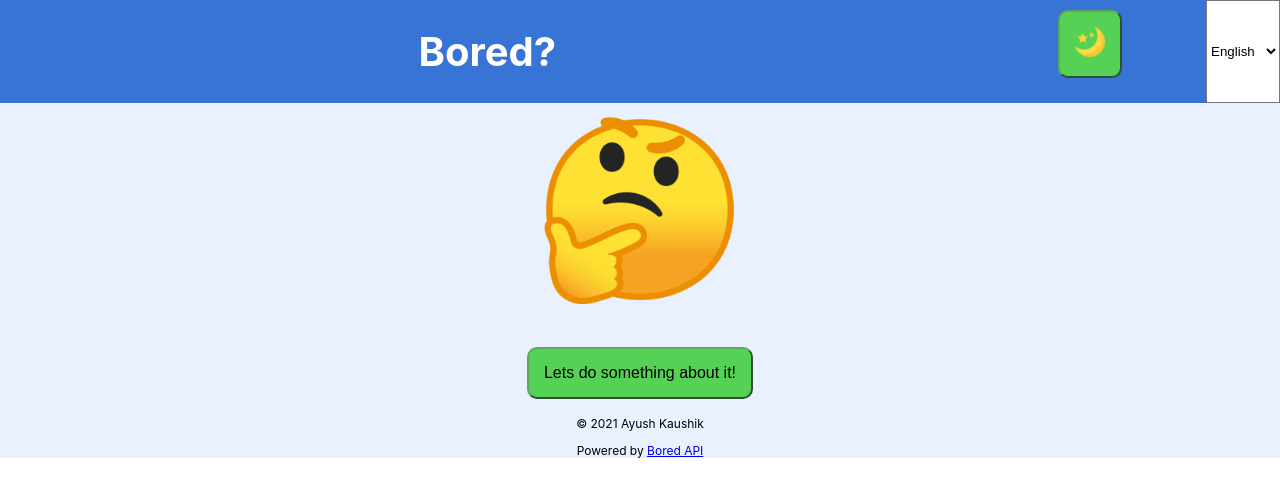
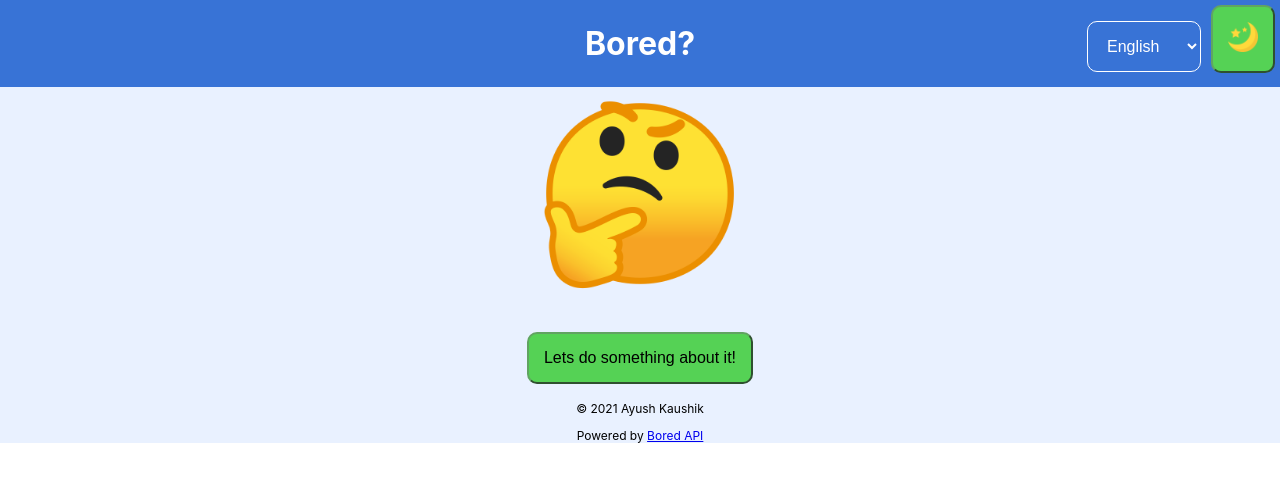
Before and after one commit to Ayush-Kaushik/boredom-busters, a React (Create React App) app: page / in a window 1280 px wide. Shown: the top 496 px of the page. Built offline with nearby package versions, Linux system fonts and the light colour scheme.

Commit message:
Fixed the dropdown and made slight change to the header layout

```diff
--- a/src/components/Header.tsx
+++ b/src/components/Header.tsx
@@ -13,10 +13,9 @@ const Header: React.FC = ({ children }) => {
             </div>
 
             <div className="header-right-content">
+                {children !== null ? children : <></>}
                 <button className={darkMode ? `button dark-button` : `button light-button`} onClick={() => { setDarkMode(!darkMode) }}>{darkMode ? <img alt={"logo"} src={`/images/${themeImages["light"].url}`} /> : <img alt={"logo"} src={`/images/${themeImages["dark"].url}`} />}</button>
             </div>
-
-            {children !== null ? children : <></>}
         </header>
     );
 }
--- a/src/components/LanguageSelector.tsx
+++ b/src/components/LanguageSelector.tsx
@@ -1,9 +1,11 @@
 import React from 'react';
 import { useTranslation } from 'react-i18next';
+import { useTheme } from '../context/ThemeContext';
 import { languages, ILanguage } from '../constants';
 
 const LanguageSelector: React.FC = () => {
     const { i18n } = useTranslation();
+    const { darkMode } = useTheme();
 
     const handleSelect = (e: any) => {
         i18n.changeLanguage(e.target.value);
@@ -11,7 +13,7 @@ const LanguageSelector: React.FC = () => {
     }
 
     return (
-        <select
+            <select className={darkMode ? `dark-selector selector` : `light-selector selector`}
                 value={i18n.language}
                 onChange={(e) => {
                     handleSelect(e)
--- a/src/index.css
+++ b/src/index.css
@@ -21,11 +21,10 @@ code {
 .header {
     width: 100%;
     color: #FFF;
-    text-align: center;
     font-weight: bold;
-    font-size: 20px;
 
-    display: flex;
+    position: relative;
+    overflow: hidden;
 }
 
 .light-header {
@@ -42,13 +41,18 @@ code {
     width: 30px;
 }
 
-.header-right-content {
-    padding-top: 10px;
-    flex-grow: 1;
+.header-center-content {
+    float: none;
+    position: absolute;
+    top: 50%;
+    left: 50%;
+    transform: translate(-50%, -50%);
 }
 
-.header-center-content {
-    flex-grow: 5;
+.header-right-content {
+    float: right;
+    padding: 5px;
+
 }
 
 .activity-body {
@@ -105,3 +109,23 @@ code {
     background-color: #55D255;
     border-color: #61A461;
 }
+
+.light-selector {
+    background-color: #3873D6;
+    color: #FFF;
+    border-color: #FFF;
+}
+
+.dark-selector {
+    background-color: #222B45;
+    color: #FFF;
+    border-color: #FFF;
+}
+
+.selector {
+    border-radius: 10px;
+    padding: 15px;
+    font-size: medium;
+    font-weight: 400;
+    margin: 10px;
+}
```
Lines whose indentation alone changed are shown as unchanged.
